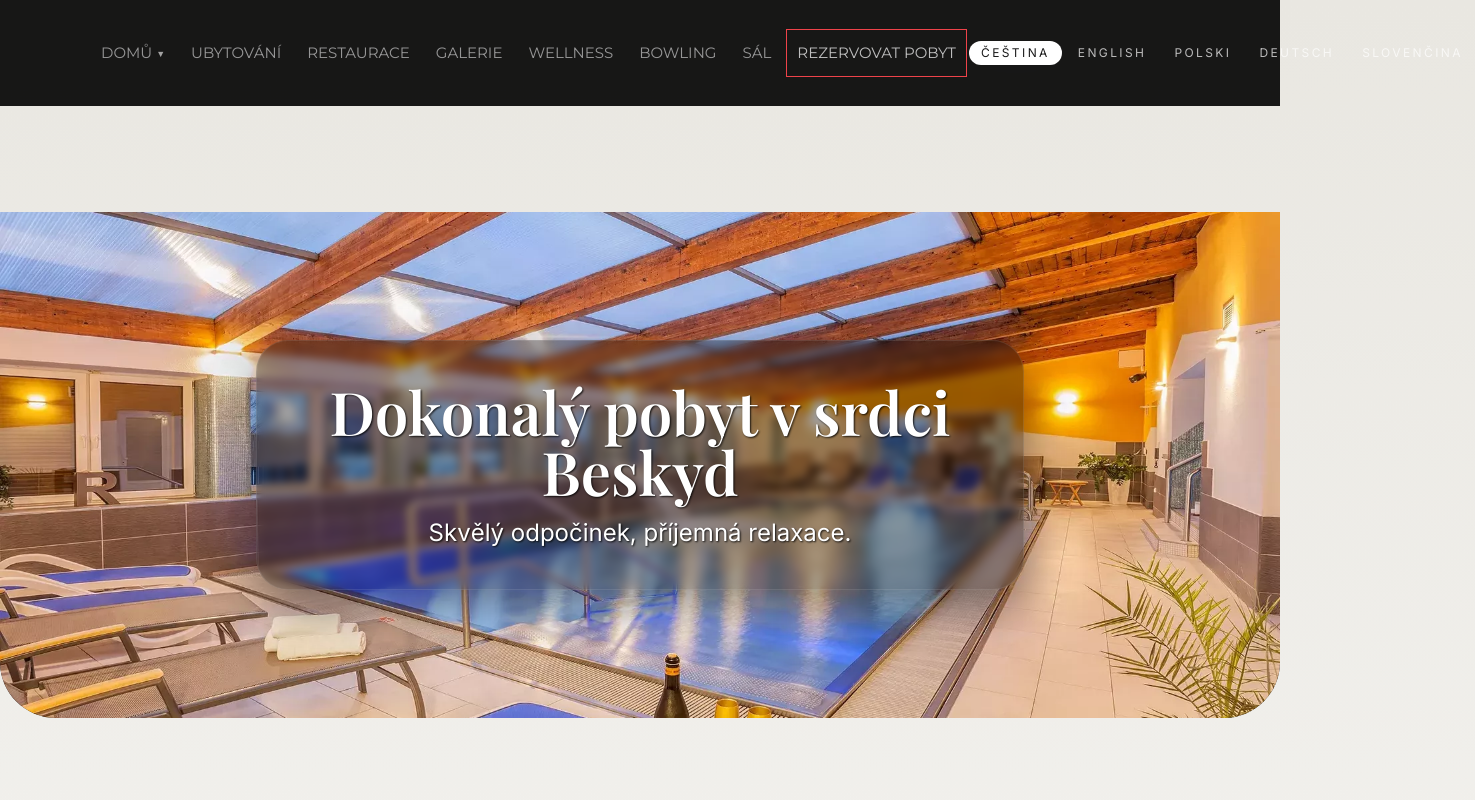
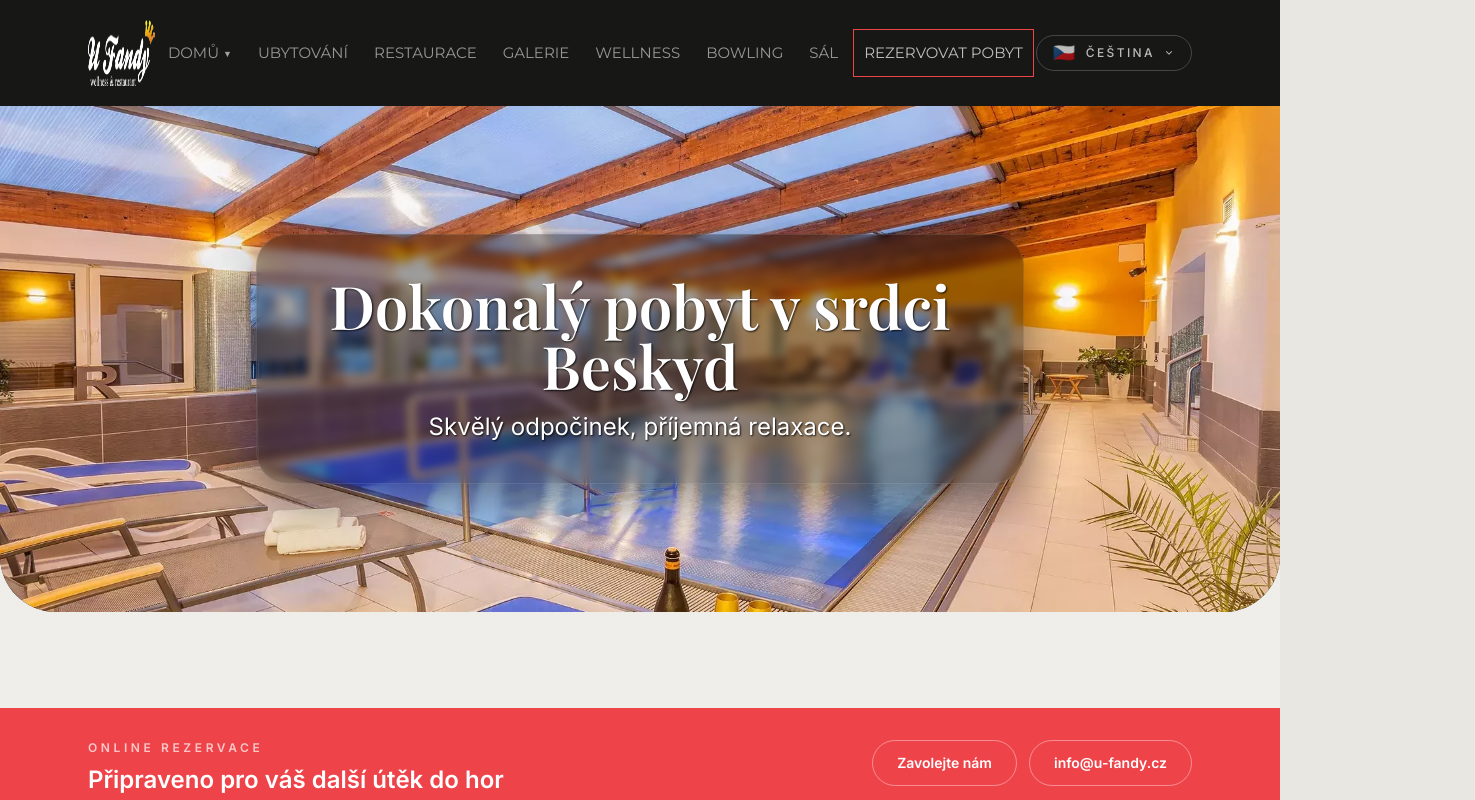
Before and after one commit to domin211/U-Fandy-Web, a Next.js app: page / in a window 1280 px wide. Shown: the top 800 px of the page, 1475 px wide, since content can reach past the window. Built offline with nearby package versions, Linux system fonts and the light colour scheme.

Commit message:
Fix duplicate header rendering in locale layout

```diff
--- a/app/(routes)/(home)/page.tsx
+++ b/app/(routes)/(home)/page.tsx
@@ -39,7 +39,10 @@ export default async function HomePage() {
 
   return (
     <div className="space-y-24 pb-24">
-      <section className="relative isolate overflow-hidden rounded-b-[56px] bg-topbar text-white">
+      <section
+        className="relative isolate overflow-hidden rounded-b-[56px] bg-topbar text-white"
+        style={{ marginTop: 'calc(var(--header-offset, 6rem) * -1)' }}
+      >
         <HeroBackgroundSlideshow images={heroBackgrounds} />
         <div className="relative mx-auto flex max-w-4xl flex-col items-center px-4 py-24 text-center sm:px-6 lg:py-32">
           <div className="flex w-full max-w-3xl flex-col gap-4 rounded-[32px] border border-white/10 bg-black/35 px-8 py-10 text-white shadow-[0_18px_45px_rgba(0,0,0,0.4)] backdrop-blur-sm">
--- a/app/[locale]/layout.tsx
+++ b/app/[locale]/layout.tsx
@@ -1 +1,7 @@
-export { default, generateMetadata, viewport } from '../layout';
+export { generateMetadata, viewport } from '../layout';
+
+import type { ReactNode } from 'react';
+
+export default function LocaleLayout({ children }: { children: ReactNode }) {
+  return <>{children}</>;
+}
--- a/components/Header.tsx
+++ b/components/Header.tsx
@@ -140,6 +140,7 @@ export default function Header() {
                     isActive ? 'bg-white text-topbar shadow-soft' : 'hover:border-brand hover:text-brand'
                   }`
                 }
+                variant="list"
               />
             </div>
           </nav>
--- a/components/LanguageSwitcher.tsx
+++ b/components/LanguageSwitcher.tsx
@@ -2,35 +2,173 @@
 
 import Link from 'next/link';
 import { usePathname } from 'next/navigation';
+import { useCallback, useEffect, useMemo, useRef, useState } from 'react';
+import type { Locale } from '@/lib/i18n/config';
 import { localeLabels, locales } from '@/lib/i18n/config';
 import { useCurrentLocale, useDictionary } from '@/lib/i18n/dictionary-context';
 
 interface LanguageSwitcherProps {
   className?: string;
   linkClassName?: (isActive: boolean) => string;
+  variant?: 'dropdown' | 'list';
 }
 
+const localeFlags: Record<Locale, string> = {
+  cs: '🇨🇿',
+  en: '🇬🇧',
+  pl: '🇵🇱',
+  de: '🇩🇪',
+  sk: '🇸🇰'
+};
+
 export default function LanguageSwitcher({
-  className = 'hidden items-center gap-1 text-xs uppercase tracking-[0.2em] text-white/70 lg:flex',
-  linkClassName = (isActive: boolean) =>
-    `rounded-full px-3 py-1 transition focus-visible:outline focus-visible:outline-2 focus-visible:outline-offset-2 focus-visible:outline-brand ${
-      isActive ? 'bg-white text-topbar shadow-soft' : 'hover:bg-white/10'
-    }`
+  className,
+  linkClassName,
+  variant = 'dropdown'
 }: LanguageSwitcherProps) {
   const pathname = usePathname();
   const activeLocale = useCurrentLocale();
   const dictionary = useDictionary();
 
+  const containerRef = useRef<HTMLDivElement>(null);
+  const [isOpen, setIsOpen] = useState(false);
+
+  const closeDropdown = useCallback(() => {
+    setIsOpen(false);
+  }, []);
+
+  useEffect(() => {
+    if (variant !== 'dropdown' || !isOpen) {
+      return undefined;
+    }
+
+    const handleClickOutside = (event: MouseEvent) => {
+      if (containerRef.current && !containerRef.current.contains(event.target as Node)) {
+        closeDropdown();
+      }
+    };
+
+    const handleKeyDown = (event: KeyboardEvent) => {
+      if (event.key === 'Escape') {
+        closeDropdown();
+      }
+    };
+
+    document.addEventListener('mousedown', handleClickOutside);
+    document.addEventListener('keydown', handleKeyDown);
+
+    return () => {
+      document.removeEventListener('mousedown', handleClickOutside);
+      document.removeEventListener('keydown', handleKeyDown);
+    };
+  }, [closeDropdown, isOpen, variant]);
+
+  useEffect(() => {
+    closeDropdown();
+  }, [closeDropdown, pathname]);
+
+  const defaultListLinkClassName = useCallback(
+    (isActive: boolean) =>
+      `rounded-full px-3 py-1 transition focus-visible:outline focus-visible:outline-2 focus-visible:outline-offset-2 focus-visible:outline-brand ${
+        isActive ? 'bg-white text-topbar shadow-soft' : 'hover:bg-white/10'
+      }`,
+    []
+  );
+
+  const defaultDropdownLinkClassName = useCallback(
+    (isActive: boolean) =>
+      `flex w-full items-center gap-2 px-4 py-2 text-xs uppercase tracking-[0.2em] transition focus-visible:outline focus-visible:outline-2 focus-visible:outline-offset-2 focus-visible:outline-brand ${
+        isActive ? 'bg-white/10 text-white' : 'text-white/80 hover:bg-white/10 hover:text-white'
+      }`,
+    []
+  );
+
+  const resolveLinkClassName = useMemo(() => {
+    if (linkClassName) {
+      return linkClassName;
+    }
+
+    return variant === 'dropdown' ? defaultDropdownLinkClassName : defaultListLinkClassName;
+  }, [defaultDropdownLinkClassName, defaultListLinkClassName, linkClassName, variant]);
+
+  if (variant === 'list') {
     return (
       <div className={className} aria-label={dictionary.common.header.localeSwitcherLabel}>
         {locales.map((locale) => {
           const isActive = locale === activeLocale;
           return (
-          <Link key={locale} href={pathname || '/'} locale={locale} className={linkClassName(isActive)}>
-            {localeLabels[locale]}
+            <Link key={locale} href={pathname || '/'} locale={locale} className={resolveLinkClassName(isActive)}>
+              <span className="flex items-center gap-2">
+                <span aria-hidden className="text-lg leading-none">{localeFlags[locale]}</span>
+                <span>{localeLabels[locale]}</span>
+              </span>
             </Link>
           );
         })}
       </div>
     );
   }
+
+  return (
+    <div
+      ref={containerRef}
+      className={`relative hidden lg:block ${className ?? ''}`.trim()}
+      aria-label={dictionary.common.header.localeSwitcherLabel}
+    >
+      <button
+        type="button"
+        onClick={() => setIsOpen((prev) => !prev)}
+        className="inline-flex items-center gap-2 rounded-full border border-white/20 px-4 py-2 text-xs font-medium uppercase tracking-[0.2em] text-white/70 transition hover:border-brand hover:text-white focus-visible:outline focus-visible:outline-2 focus-visible:outline-offset-2 focus-visible:outline-brand"
+        aria-haspopup="listbox"
+        aria-expanded={isOpen}
+      >
+        <span aria-hidden className="text-lg leading-none">
+          {localeFlags[activeLocale]}
+        </span>
+        <span>{localeLabels[activeLocale]}</span>
+        <svg
+          aria-hidden
+          xmlns="http://www.w3.org/2000/svg"
+          viewBox="0 0 20 20"
+          fill="currentColor"
+          className={`h-3 w-3 transition-transform ${isOpen ? 'rotate-180' : ''}`}
+        >
+          <path
+            fillRule="evenodd"
+            d="M5.23 7.21a.75.75 0 0 1 1.06.02L10 10.939l3.71-3.71a.75.75 0 1 1 1.06 1.061l-4.24 4.243a.75.75 0 0 1-1.06 0L5.25 8.27a.75.75 0 0 1-.02-1.06z"
+            clipRule="evenodd"
+          />
+        </svg>
+      </button>
+      <div
+        className={`absolute right-0 z-50 mt-3 w-52 overflow-hidden rounded-3xl border border-black/60 bg-black/90 shadow-soft backdrop-blur ${
+          isOpen ? 'block' : 'hidden'
+        }`}
+      >
+        <ul role="listbox" className="py-2">
+          {locales.map((locale) => {
+            const isActive = locale === activeLocale;
+
+            return (
+              <li key={locale}>
+                <Link
+                  href={pathname || '/'}
+                  locale={locale}
+                  className={resolveLinkClassName(isActive)}
+                  onClick={closeDropdown}
+                >
+                  <span className="flex items-center gap-2">
+                    <span aria-hidden className="text-lg leading-none">
+                      {localeFlags[locale]}
+                    </span>
+                    <span>{localeLabels[locale]}</span>
+                  </span>
+                </Link>
+              </li>
+            );
+          })}
+        </ul>
+      </div>
+    </div>
+  );
+}
```
Lines whose indentation alone changed are shown as unchanged.
